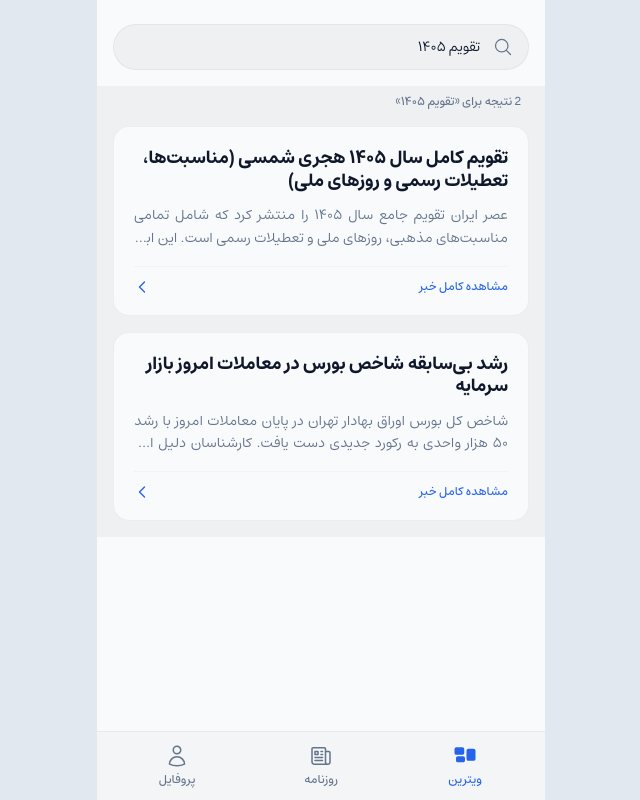
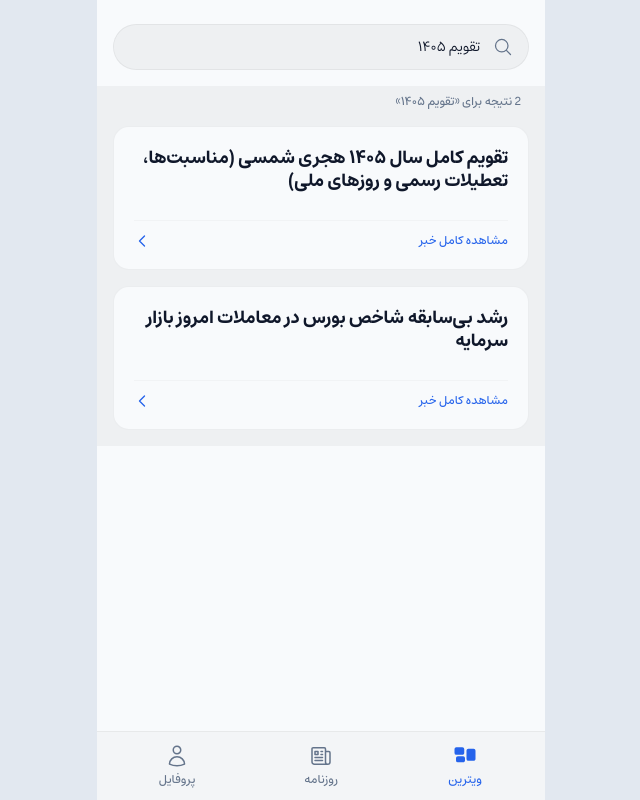
Before and after one commit to AminHosseinS/news-recommender-frontend, a React (Vite) app: page /showcase/searchResult in a window 1280 px wide. Shown: the whole page, without its empty margins (319-959 px from the left). Built offline with nearby package versions, Linux system fonts and the light colour scheme.

Commit message:
feat : get bookmarks

```diff
--- a/src/components/NewsList/NewsList.jsx
+++ b/src/components/NewsList/NewsList.jsx
@@ -21,7 +21,7 @@ export default function NewsList({
           key={item.id}
           id={item.id}
           title={item.title}
-          summary={item.summary}
+          summary={item.ai_summary}
           onClick={onItemClick}
         />
       ))}
--- a/src/components/NewsList/NewsListItem.jsx
+++ b/src/components/NewsList/NewsListItem.jsx
@@ -4,7 +4,6 @@ export default function NewsListItem({ id, title, summary, onClick }) {
   return (
     <div
       onClick={() => onClick(id)}
-      // بدون سایه، با حاشیه ظریف و پس‌زمینه یکدست
       className="w-full bg-background border border-border-subtle rounded-2xl p-5 flex flex-col gap-3 cursor-pointer hover:bg-surface/50 transition-colors"
     >
       <h3 className="text-lg font-bold text-text-main leading-tight">
@@ -15,7 +14,6 @@ export default function NewsListItem({ id, title, summary, onClick }) {
         {summary}
       </p>
 
-      {/* یک فوتر مینیمال برای راهنمایی کاربر به کلیک */}
       <div className="flex items-center justify-between mt-1 pt-3 border-t border-border-subtle/50">
         <span className="text-xs text-primary font-medium">
           مشاهده کامل خبر
--- /dev/null
+++ b/src/hooks/profile/useGetBookmarkNews.js
@@ -0,0 +1,13 @@
+import api from "../../utils/axios";
+import { useMutation, useQuery } from "@tanstack/react-query";
+
+export const getBookmarksNews = () => {
+  return api.get("profile/bookmarks", { params: { skip: 0, limit: 50 } });
+};
+
+export const useGetBookmarksNews = () => {
+  return useQuery({
+    queryKey: ["bookmarks"],
+    queryFn: getBookmarksNews,
+  });
+};
--- a/src/pages/profile/BookmarkNewsPage.jsx
+++ b/src/pages/profile/BookmarkNewsPage.jsx
@@ -1,30 +1,23 @@
-import React from "react";
+import React, { useEffect, useState } from "react";
 import { useNavigate } from "react-router-dom";
 import { ArrowRightIcon } from "@heroicons/react/24/outline";
 import NewsList from "../../components/NewsList/NewsList";
-
-const MOCK_BOOKMARKS = [
-  {
-    id: 1188957,
-    title:
-      "نسل جدید هوش مصنوعی؛ چگونه ابزارهای جدید بازار کار را تغییر می‌دهند؟",
-    summary:
-      "با معرفی مدل‌های زبانی جدید، بسیاری از مشاغل با تحولات جدی روبه‌رو شده‌اند. این مقاله به بررسی تاثیرات هوش مصنوعی بر مشاغل برنامه‌نویسی، تولید محتوا و پشتیبانی مشتریان می‌پردازد.",
-  },
-  {
-    id: 1188958,
-    title: "زمان‌بندی جدید قطارهای سریع‌السیر تهران - مشهد اعلام شد",
-    summary:
-      "شرکت راه‌آهن جدول زمان‌بندی جدید قطارهای سریع‌السیر را برای نیمه دوم سال منتشر کرد. مسافران می‌توانند بلیت‌های خود را از طریق اپلیکیشن‌های مجاز خریداری کنند.",
-  },
-];
+import { useGetBookmarksNews } from "../../hooks/profile/useGetBookmarkNews";
 
 export default function BookmarkNewsPage() {
   const navigate = useNavigate();
+  const { data, isPending, isError } = useGetBookmarksNews();
+  const [bookmarkNews, setBookmarkNews] = useState([]);
 
   const handleNewsClick = (id) => {
     console.log(`انتقال به خبر بوکمارک شده شماره: ${id}`);
   };
+  useEffect(() => {
+    if (data) {
+      setBookmarkNews(data?.data);
+    }
+  }, [isPending, isError]);
+  if (isPending) return;
 
   return (
     <div className="w-full h-full bg-background">
@@ -43,7 +36,7 @@ export default function BookmarkNewsPage() {
 
       <div className="max-w-md bg-surface/80 min-h-full mx-auto p-4 pt-6">
         <NewsList
-          items={MOCK_BOOKMARKS}
+          items={bookmarkNews}
           onItemClick={handleNewsClick}
           emptyMessage="شما هنوز هیچ خبری را ذخیره نکرده‌اید."
         />
```
